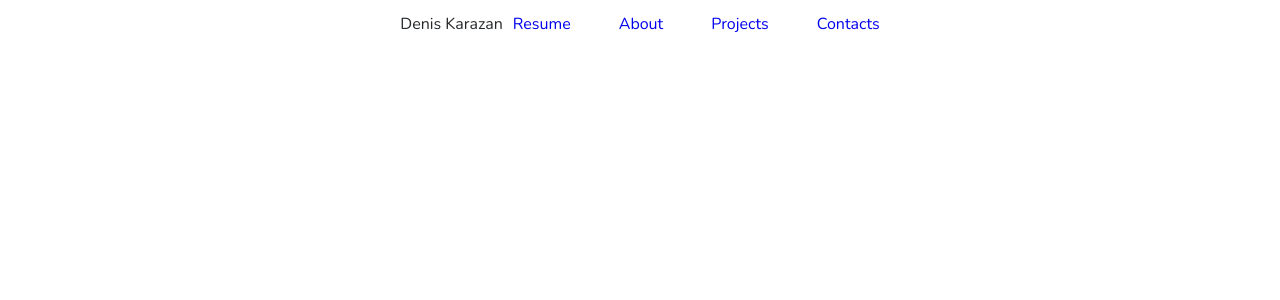
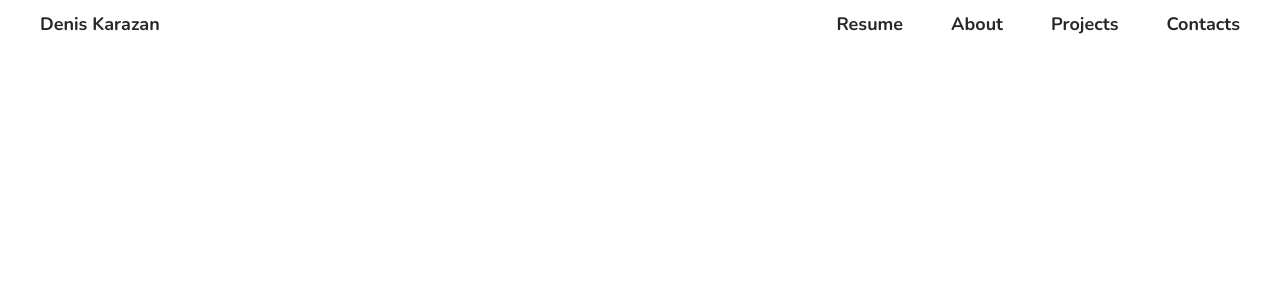
Before and after one commit to Wolf-Den1994/portfolio, a React (Create React App) app: page / in a window 1280 px wide. Shown: the top 300 px of the page. Built offline with nearby package versions, Linux system fonts and the light colour scheme.

Commit message:
feat: add styles header

```diff
--- a/src/components/Header/Header.scss
+++ b/src/components/Header/Header.scss
@@ -1,8 +1,12 @@
+@import '../../styles/abstracts/variables';
+
 .header {
   padding: 12px 0;
 
   display: flex;
-  justify-content: center;
+  justify-content: space-between;
   align-items: center;
   gap: 10px;
+
+  font: bold 18px/140% 'Nunito';
 }
--- a/src/styles/index.scss
+++ b/src/styles/index.scss
@@ -47,6 +47,7 @@ code {
 a {
   text-decoration: none;
   transition: 0.3s;
+  color: $high;
 
   &:focus {
     outline: none;
```
